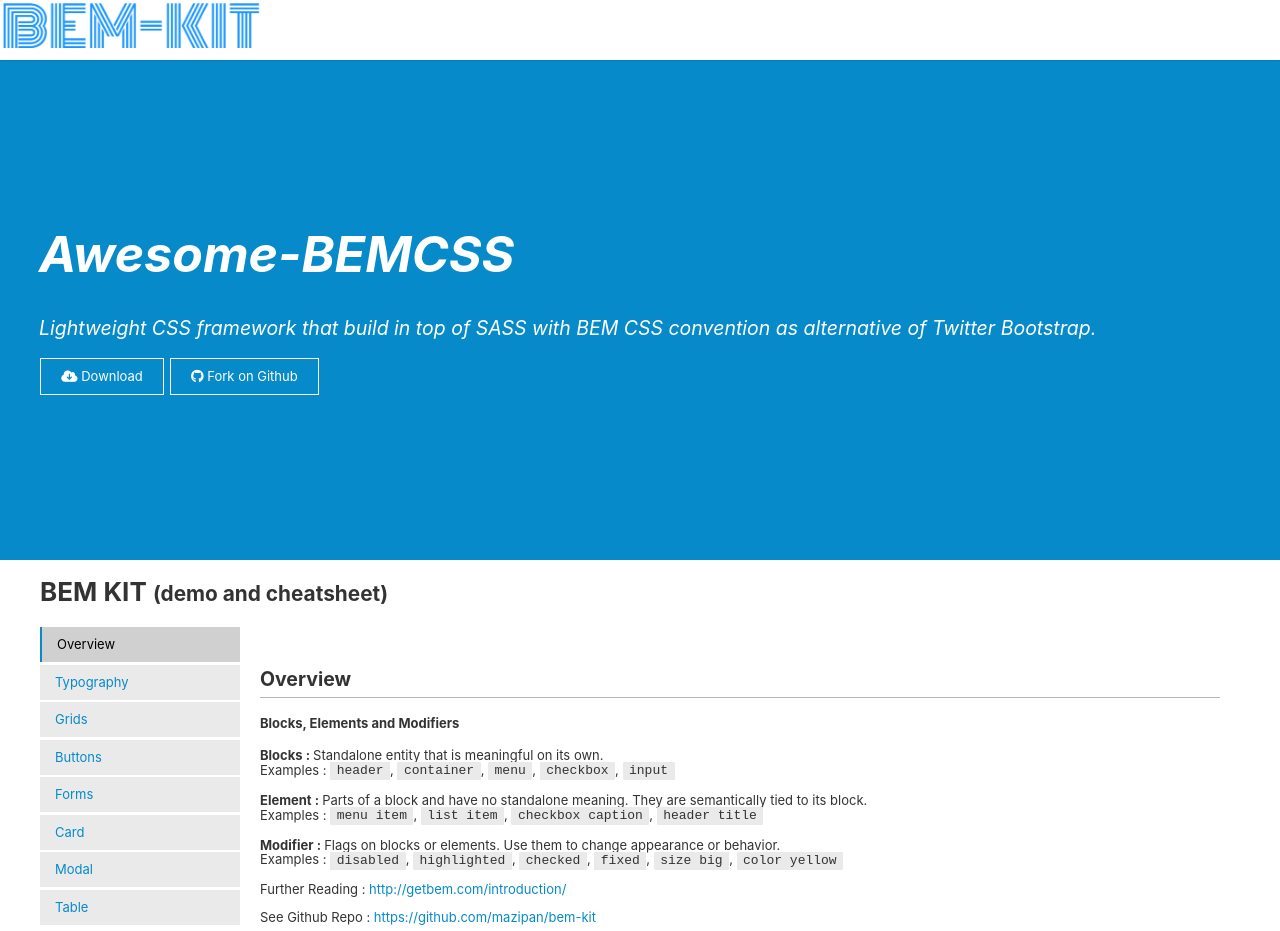
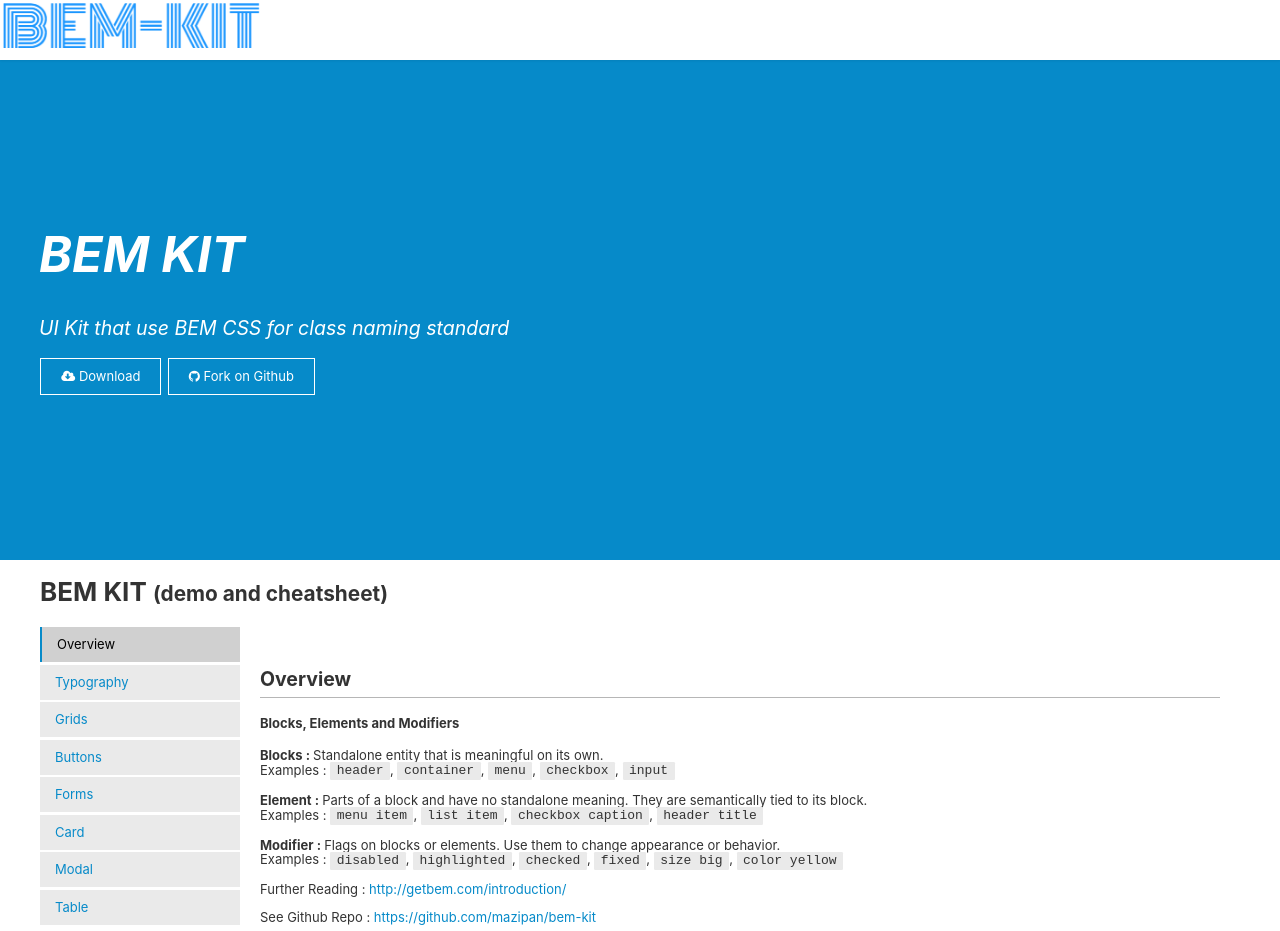
Before and after one commit to mazipan/bem-kit, a website: page demo/index.html in a window 1280 px wide. Shown: the top 931 px of the page. Drawn offline with nearby package versions, Linux system fonts and the light colour scheme; a script that the page names is missing; a small style sheet from the web is missing.

Commit message:
fix demo

```diff
--- a/demo/index.html
+++ b/demo/index.html
@@ -38,9 +38,10 @@
         <meta name="twitter:image:height" content="500"/>
         <meta name="twitter:domain" content="https://mazipan.github.io/bem-kit/demo/"/>
 
-        <link rel="stylesheet" type="text/css" href="../dist/bem-kit.css">
-        <link rel="stylesheet" type="text/css" href="../dist/demo.css">
-        <link rel="stylesheet" type="text/css" href="https://mazipan.github.io/library/prism.min.css">
+        <link rel="stylesheet" href="../dist/bem-kit.css">
+        <link rel="stylesheet" href="../dist/demo.css">
+        <link rel="stylesheet" href="https://mazipan.github.io/library/prism.min.css">
+        <link rel="stylesheet" href="https://cdnjs.cloudflare.com/ajax/libs/font-awesome/4.7.0/css/font-awesome.min.css">
 
         <link href="https://fonts.googleapis.com/css?family=Roboto" rel="stylesheet">
 
@@ -74,10 +75,10 @@
         <div class="main__jumbotron-wrapper">
           <div class="grid__row">
             <h1>
-              Awesome-BEMCSS
+              BEM KIT
             </h1>
             <h2>
-              Lightweight CSS framework that build in top of SASS with BEM CSS convention as alternative of Twitter Bootstrap.
+              UI Kit that use BEM CSS for class naming standard
             </h2>
           </div>
           <div class="grid__row">
@@ -1248,7 +1249,6 @@
   <script src="https://mazipan.github.io/library/jquery.min.js"></script>
   <script src="../dist/bem-kit.min.js"></script>
   <script src="https://mazipan.github.io/library/prism.min.js"></script>
-  <script src="https://use.fontawesome.com/89344806bd.js"></script>
 
   <script>
     function _trackLink(linkClick, category, action){
```
